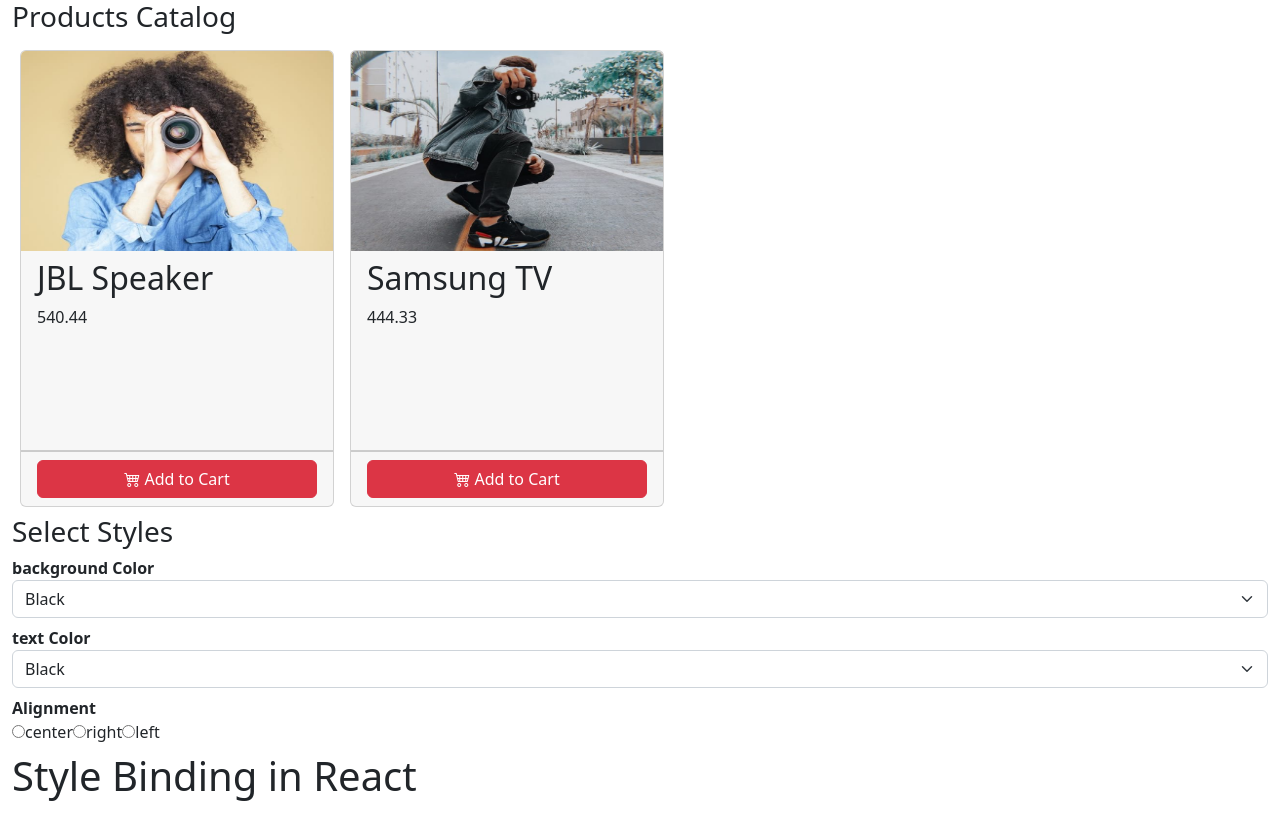
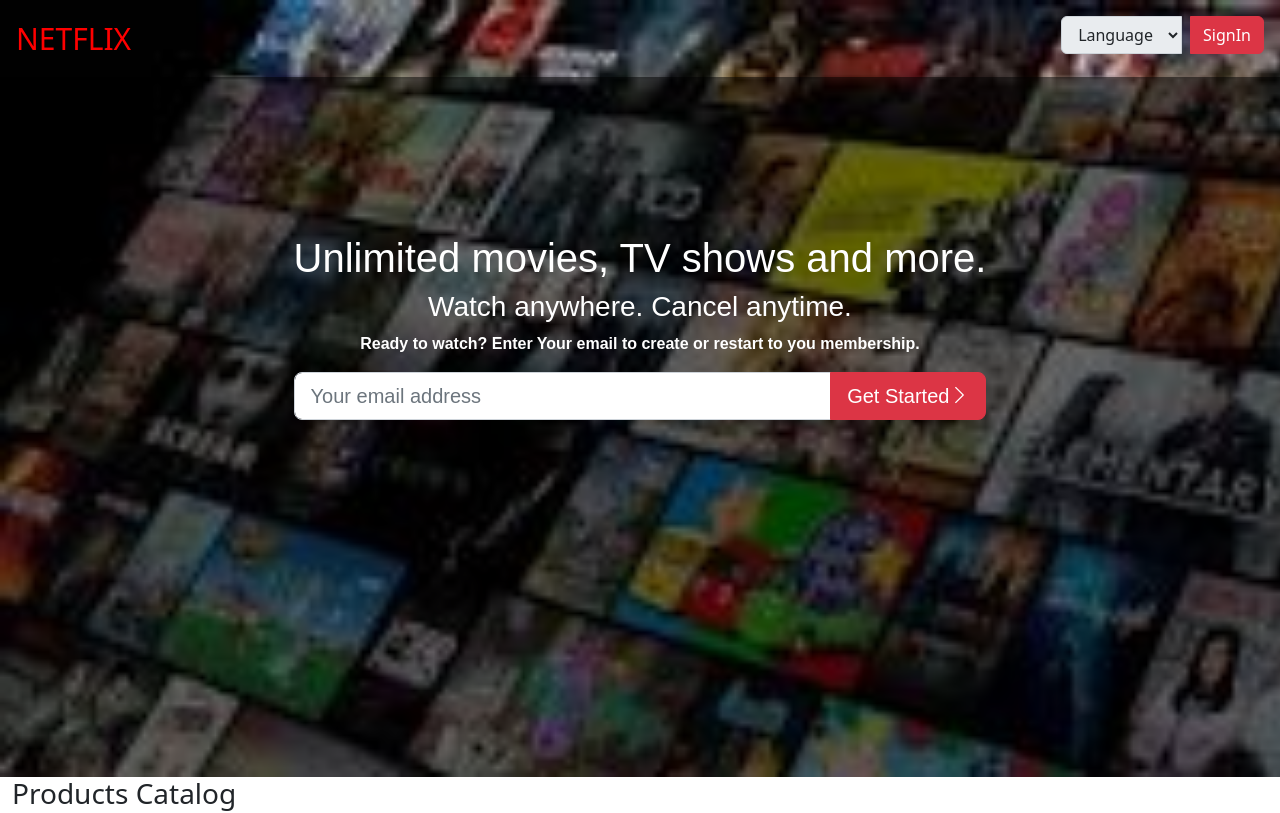
Before and after one commit to Iamam786/React-shopping, a React (Create React App) app: page / in a window 1280 px wide. Shown: the top 813 px of the page. Built offline with nearby package versions, Linux system fonts and the light colour scheme.

Commit message:
netflixpage

```diff
--- a/src/Components/CardComponent.js
+++ b/src/Components/CardComponent.js
@@ -1,4 +1,6 @@
 import React from "react";
+
+// 24th  November lecture
 
 export default function CardComponent(props) {
     return (
--- a/src/Components/NetflixComponentRegis.js
+++ b/src/Components/NetflixComponentRegis.js
@@ -5,7 +5,7 @@
     render(){
         return(
         <>
-        <div className="">
+        <div className="d-flex justify-content-center">
             <div>
                 <p className="">{this.title}</p>
                 <div className="input-group input-group-lg">
--- /dev/null
+++ b/src/Netflix/NetflicIndex.css
@@ -0,0 +1,12 @@
+.backimage{
+    background-image: url("netflixback.jpeg");
+    background-size: cover;
+}
+.backcolor{
+    background-color: rgba(0, 0, 0, 0.5);
+    width: 100%;
+    height: 700px;
+    color: white;
+    font-family: Arial;
+
+}
--- /dev/null
+++ b/src/Netflix/NetflixHeaderComponent.js
@@ -0,0 +1,25 @@
+
+
+export default function NetflixHeaderComponent() {
+
+    return (
+        <div>
+            <div className="d-flex justify-content-between p-3">
+                <div style={{ fontSize: '30px', color: 'red' }}>
+                    NETFLIX
+                </div>
+                <div>
+
+                    <div className="input-group">
+                        <select className="input-group-text">
+                            <option>Language</option>
+                            <option>English</option>
+                            <option>हिंदी</option>
+                        </select>
+                        <button className="btn btn-danger ms-2">SignIn</button>
+                    </div>
+                </div>
+            </div>
+        </div>
+    )
+}
--- /dev/null
+++ b/src/Netflix/NetflixIndexComponent.js
@@ -0,0 +1,24 @@
+import NetflixMainComponent from "./NetflixMainComponent"
+
+import "./NetflicIndex.css"
+import NetflixHeaderComponent from "./NetflixHeaderComponent"
+
+export default function NetflixIndexComponent() {
+
+    return (
+        <>
+            <div className="backimage " style={{ width: '100%'}}>
+                <div>
+
+                    <NetflixHeaderComponent />
+                </div>
+                <div className="backcolor">
+                    <NetflixMainComponent />
+
+                </div>
+
+            </div>
+
+        </>
+    )
+}
--- /dev/null
+++ b/src/Netflix/NetflixMainComponent.js
@@ -0,0 +1,19 @@
+import NetflixRegisterComponent from "./NetflixRegisterComponent";
+
+
+
+export default function NetflixMainComponent() {
+
+    return (
+        <>
+            <div className="d-flex justify-content-center align-items-center text-center" style={{ height: '500px',fontWeight:'bold' }}>
+                <div>
+
+                    <h1>Unlimited movies, TV shows and more.</h1>
+                    <h3>Watch anywhere. Cancel anytime.</h3>
+                    <NetflixRegisterComponent/>
+                </div>
+            </div>
+        </>
+    )
+}
--- /dev/null
+++ b/src/Netflix/NetflixRegisterComponent.js
@@ -0,0 +1,17 @@
+
+export default function NetflixRegisterComponent() {
+
+    return (
+        <div>
+            <p>Ready to watch? Enter Your email to create or restart to you membership.</p>
+            <div className="input-group input-group-lg " >
+                <input className="form-control" type='email' placeholder="Your email address"></input>
+                <button className="btn btn-danger">
+
+                Get Started
+                <span className="bi bi-chevron-right"/>
+                </button>
+            </div>
+        </div>
+    )
+}
--- a/src/index.js
+++ b/src/index.js
@@ -1,12 +1,11 @@
 import React from 'react';
 import ReactDOM from 'react-dom/client';
 import './index.css';
-import App from './App';
+// import App from './App';
 import reportWebVitals from './reportWebVitals';
-import { LoginComponent } from './Components/loginComponents';
+// import { LoginComponent } from './Components/loginComponents';
 import '../node_modules/bootstrap/dist/css/bootstrap.css'
 import '../node_modules/bootstrap-icons/font/bootstrap-icons.css'
-import { NetflixRegisterComponent } from './Components/NetflixComponentRegis';
 import DataBindingComponent from './Components/DataBindingComponent';
 import DataBindingFake from './Components/DataBindingFake';
 import DataBindingComponents from './Components/DataBindigComponent';
@@ -17,10 +16,12 @@
 import StateFunctionComponent from './Components/DataBindigUsingStatefunctionComp';
 import StyleBindingComponent from './Components/StyleBindingComponent';
 import PropertiesDemoComponent from './Components/PropertiesDemoComponent';
+import NetflixIndexComponent from './Netflix/NetflixIndexComponent';
 
 const root = ReactDOM.createRoot(document.getElementById('root'));
 root.render(
   <React.StrictMode>
+    <NetflixIndexComponent/>
     <PropertiesDemoComponent/>
     <StyleBindingComponent/>
    <StateFunctionComponent/>
```
Also changed, not shown: src/Netflix/netflixback.jpeg (added).
